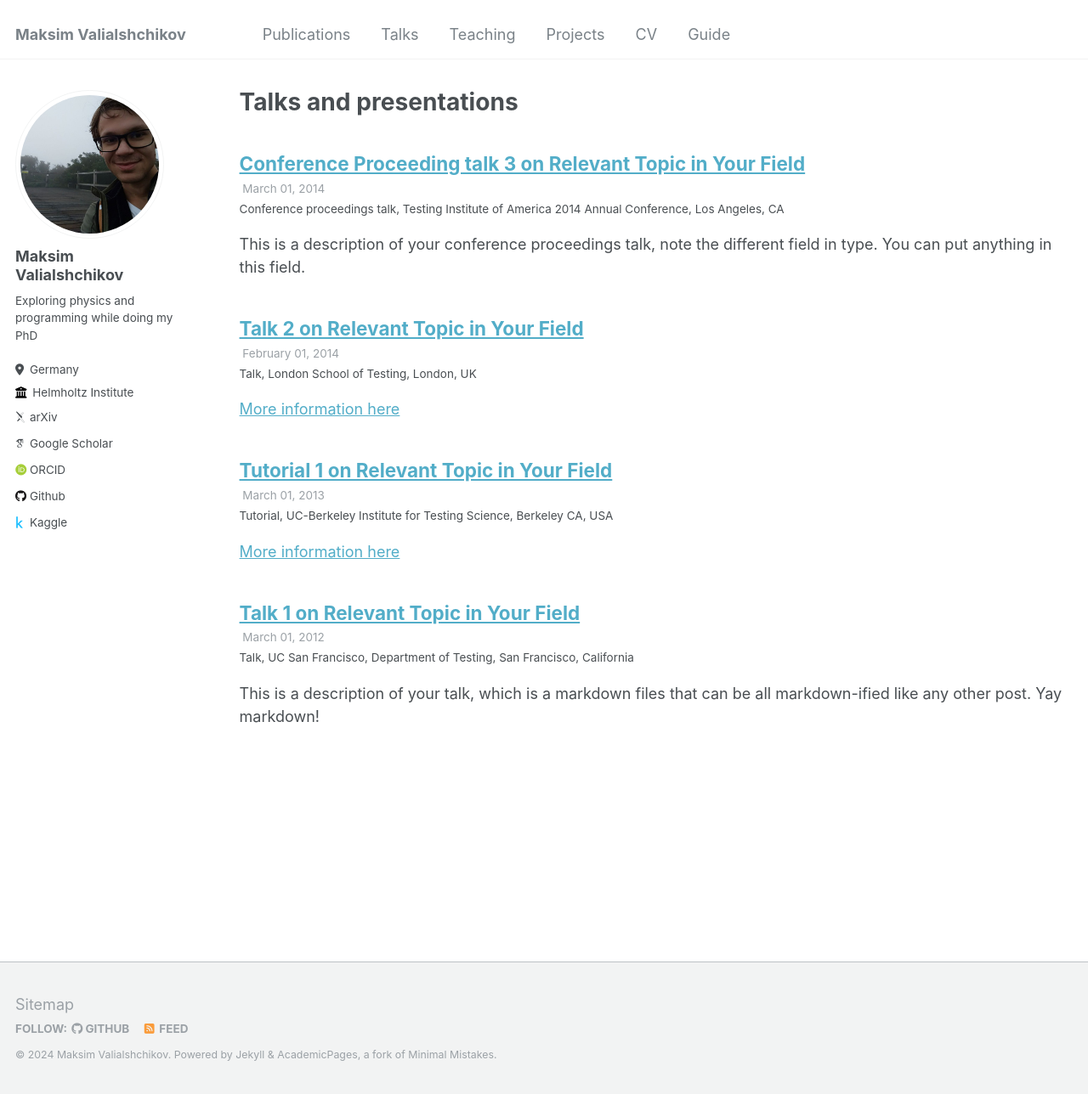
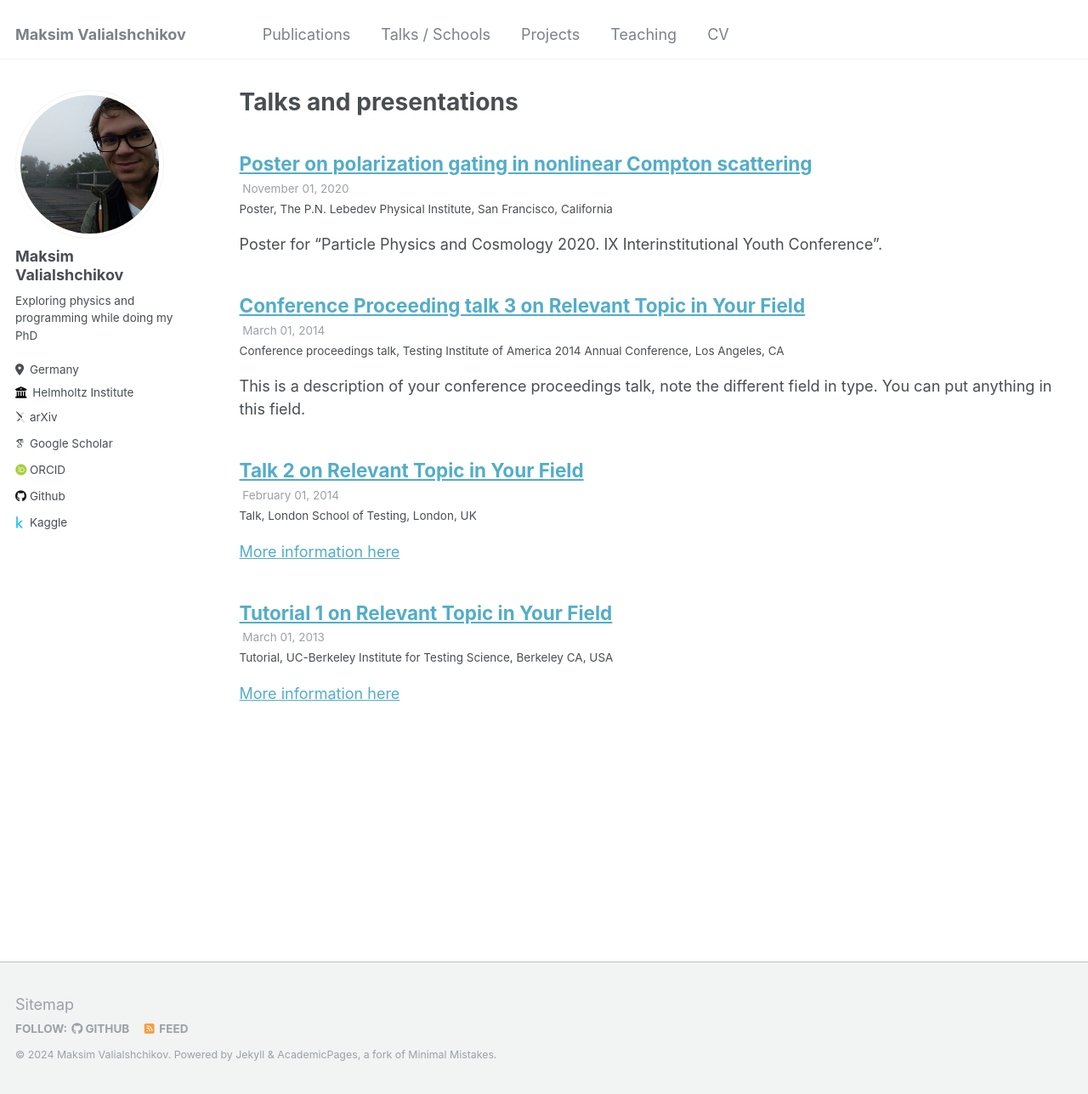
Before and after one commit to maxbalrog/maxbalrog.github.io, a Jekyll site: the page built from _pages/talks.html, in a window 1280 px wide and 1288 px high. Shown: the whole window at 85% size. Built offline with Jekyll 4.4.1, drawn with Linux system fonts in a browser that asks for light colours; some web fonts are replaced.

Commit message:
Add talk

```diff
--- a/_data/navigation.yml
+++ b/_data/navigation.yml
@@ -3,17 +3,14 @@ main:
   - title: "Publications"
     url: /publications/
 
-  - title: "Talks"
+  - title: "Talks / Schools"
     url: /talks/
+
+  - title: "Projects"
+    url: /projects/
 
   - title: "Teaching"
     url: /teaching/
 
-  - title: "Projects"
-    url: /projects/
-
   - title: "CV"
     url: /cv/
-
-  - title: "Guide"
-    url: /markdown/
--- a/_talks/2012-03-01-talk-1.md
+++ /dev/null
@@ -1,11 +0,0 @@
----
-title: "Talk 1 on Relevant Topic in Your Field"
-collection: talks
-type: "Talk"
-permalink: /talks/2012-03-01-talk-1
-venue: "UC San Francisco, Department of Testing"
-date: 2012-03-01
-location: "San Francisco, California"
----
-
-This is a description of your talk, which is a markdown files that can be all markdown-ified like any other post. Yay markdown!
--- /dev/null
+++ b/_talks/2020-lebedev-polgate.md
@@ -0,0 +1,12 @@
+---
+title: "Poster on polarization gating in nonlinear Compton scattering"
+collection: talks
+type: "Poster"
+permalink: /talks/2020-lebedev-polgate
+venue: "The P.N. Lebedev Physical Institute"
+date: 2020-11-01
+location: "San Francisco, California"
+---
+
+Poster for "Particle Physics and Cosmology 2020. IX Interinstitutional
+Youth Conference".
```
